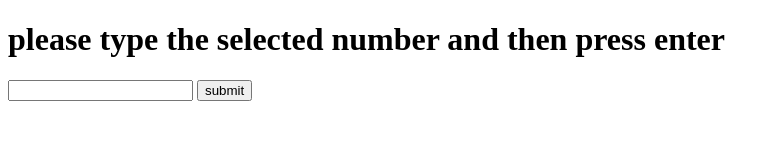
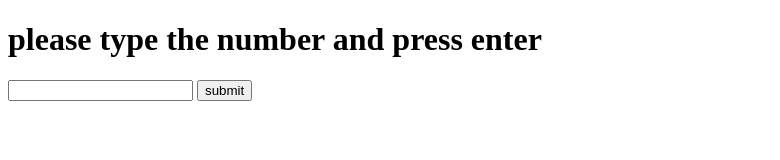
Before and after one commit to tejasgupta/fizzbuzz, a plain HTML site: page index.html in a window 1280 px wide. Shown: the whole page, without its empty margins (0-780 px from the left). Drawn offline with nearby package versions, Linux system fonts and the light colour scheme.

Commit message:
indexfile

```diff
--- a/index.html
+++ b/index.html
@@ -8,7 +8,7 @@
 </head>
 <body>
 	<div id="main">
-		<h1> please type the selected number and then press enter </h1>
+		<h1> please type the number and press enter </h1>
 		<input type = "number" id="myNumber">
 		<button type = "submit">submit</button>
 		<ul id="fizzbuzz">
```
